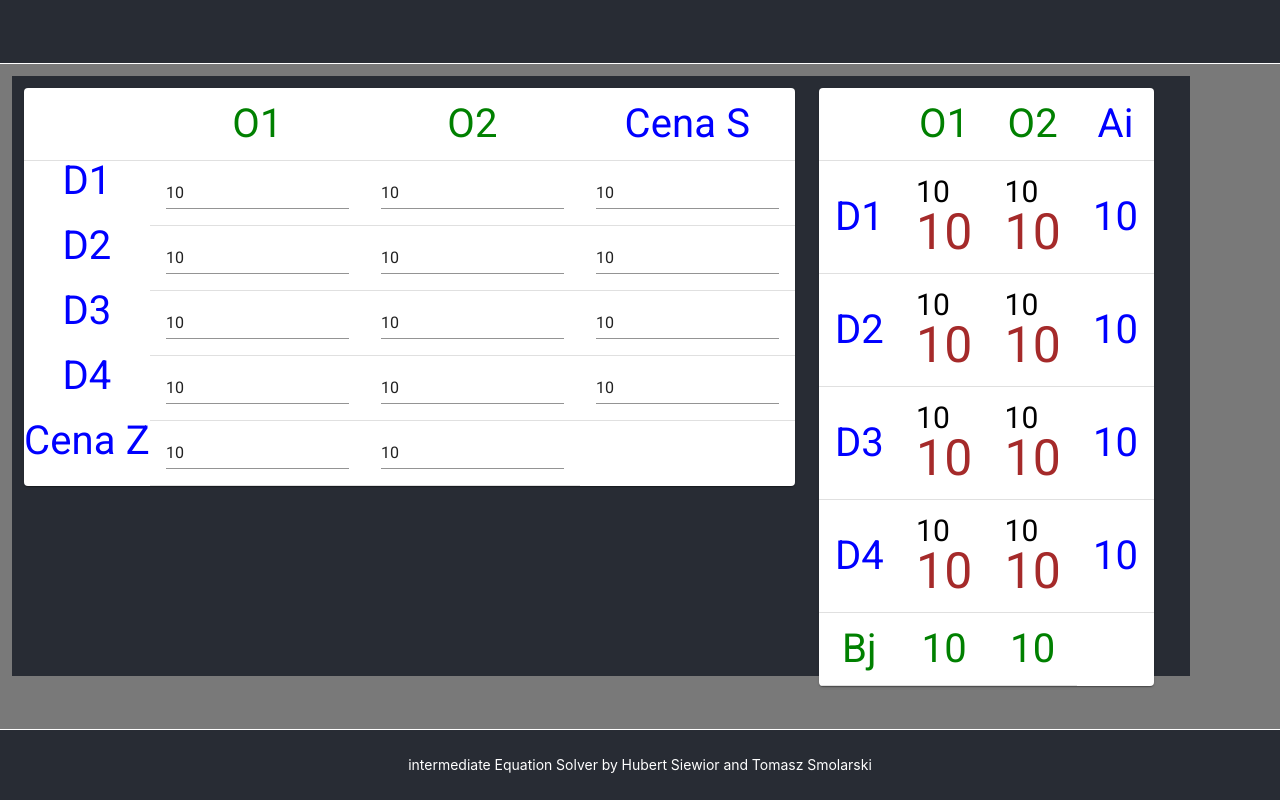
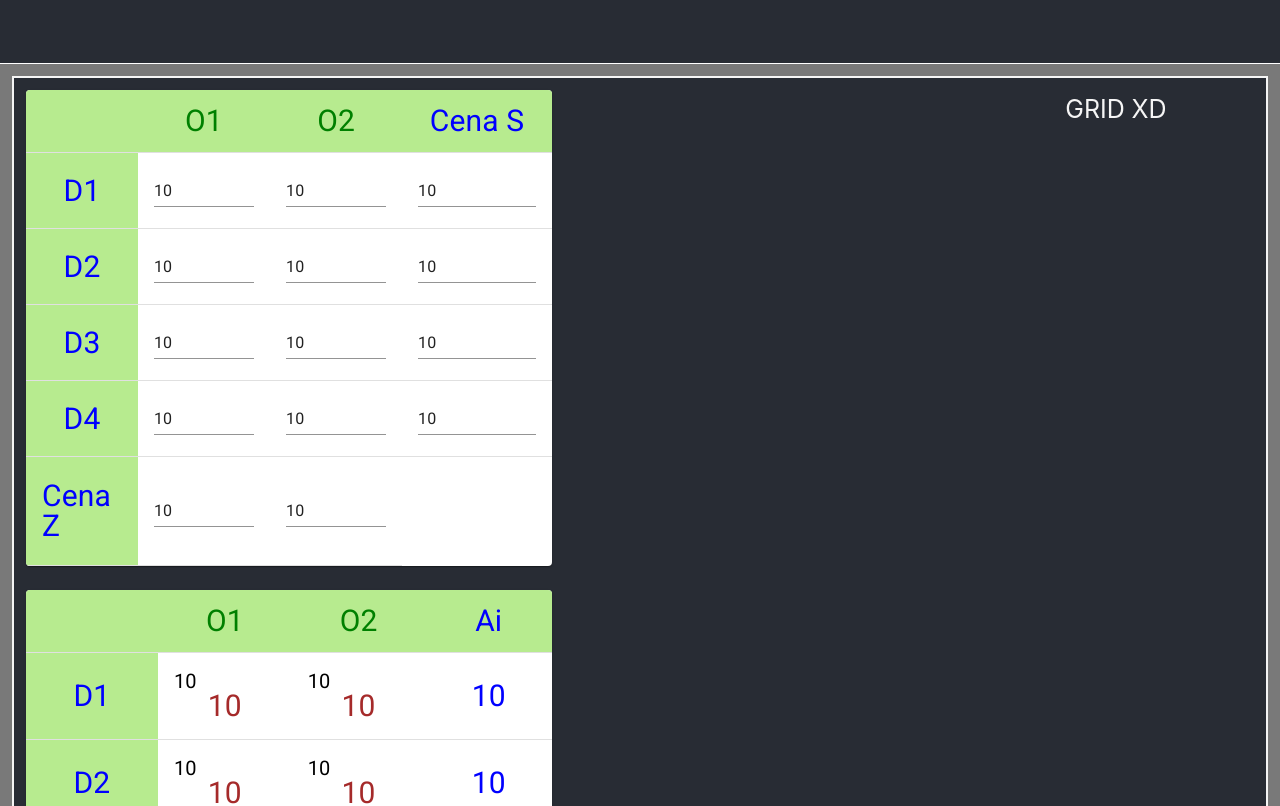
Before and after one commit to TomaszSmolarski/IntermediateEquation, a React (Create React App) app: page / in a window 1280 px wide. Shown: the top 806 px of the page. Built offline with nearby package versions, Linux system fonts and the light colour scheme.

Commit message:
fixed some visual problems

```diff
--- a/src/App.js
+++ b/src/App.js
@@ -10,7 +10,6 @@ function App() {
     <div className="App">
         <Router history={history}>
             <Routing/>
-
         </Router>
     </div>
   );
--- a/src/components/Home.js
+++ b/src/components/Home.js
@@ -44,26 +44,23 @@ export const Home = () => {
         }
     ])
 
-    const InputOnChange = e =>{
-        const {id, value, name} = e.target;
-        const newData = data;
-        newData[id][name]=parseFloat(value);
-        setData(newData);
-    };
-
     return (
         <View >
-            <Grid container spacing={3}>
-                <Grid className={"mygrid"} item xl={5} >
+            <Grid container spacing={3} className="mygrid" >
+                <Grid className="grid-elem" item l={12} xl={5}>
+
                     <InputTable/>
                 </Grid>
+                <Grid  className="grid-elem-center calc-text"  item l={12} xl={2}>
 
-                <Grid className={"mygrid"} item xl={5}>
+                        <p>GRID XD</p>
+
+
+                </Grid>
+                <Grid className="grid-elem" item l={12} xl={5}>
                     <OutPutTable/>
                 </Grid>
-                <Grid  className={"mygrid"} item xl={2}>
 
-                </Grid>
             </Grid>
         </View>
 
--- a/src/components/InputTable.js
+++ b/src/components/InputTable.js
@@ -36,7 +36,9 @@ export const InputTable = () => {
                 </TableHead>
                 <TableBody className={"body"}>
                     <TableRow>
-                        <InputLabel htmlFor="component"><span className={"alfa"}>D1</span></InputLabel>
+                        <TableCell>
+                            <InputLabel htmlFor="component"><span className={"alfa"}>D1</span></InputLabel>
+                        </TableCell>
                         <TableCell>
                              <TextField  type="number" defaultValue="10" />
                         </TableCell>
@@ -50,7 +52,9 @@ export const InputTable = () => {
                     </TableRow>
 
                     <TableRow>
-                        <InputLabel htmlFor="component"><span className={"alfa"}>D2</span></InputLabel>
+                        <TableCell>
+                            <InputLabel htmlFor="component"><span className={"alfa"}>D2</span></InputLabel>
+                        </TableCell>
                         <TableCell>
                             <TextField   type="number" defaultValue="10"  />
                         </TableCell>
@@ -63,7 +67,10 @@ export const InputTable = () => {
                     </TableRow>
 
                     <TableRow>
-                        <InputLabel htmlFor="component"><span className={"alfa"}>D3</span></InputLabel>
+
+                        <TableCell>
+                            <InputLabel htmlFor="component"><span className={"alfa"}>D3</span></InputLabel>
+                        </TableCell>
                         <TableCell>
                             <TextField  type="number"  defaultValue="10" />
                         </TableCell>
@@ -76,7 +83,10 @@ export const InputTable = () => {
                     </TableRow>
 
                     <TableRow>
-                        <InputLabel htmlFor="component"><span className={"alfa"}>D4</span></InputLabel>
+                        <TableCell>
+                            <InputLabel htmlFor="component"><span className={"alfa"}>D4</span></InputLabel>
+                        </TableCell>
+
                         <TableCell>
                             <TextField  type="number" defaultValue="10" />
                         </TableCell>
@@ -89,7 +99,10 @@ export const InputTable = () => {
                     </TableRow>
 
                     <TableRow>
-                        <InputLabel htmlFor="component"><span className={"alfa"}>Cena Z</span></InputLabel>
+                        <TableCell>
+                            <InputLabel htmlFor="component"><span className={"alfa"}>Cena Z</span></InputLabel>
+                        </TableCell>
+
                         <TableCell>
                             <TextField  type="number" defaultValue="10"  />
                         </TableCell>
--- a/src/components/OutputTable.js
+++ b/src/components/OutputTable.js
@@ -7,7 +7,6 @@ import TableHead from '@material-ui/core/TableHead';
 import TableRow from '@material-ui/core/TableRow';
 import Paper from '@material-ui/core/Paper';
 import InputLabel from "@material-ui/core/InputLabel";
-
 
 
 
--- a/src/components/styles.css
+++ b/src/components/styles.css
@@ -4,25 +4,10 @@
     box-sizing: border-box;
 }
 :root{
-    --container-width: 500px;
+    --container-width: 550px;
     --container-height: 500px;
 }
-.container{
-    padding: 0;
-    background-color: white;
-    display: flex;
-    justify-content: center;
-    width: var(--container-width);
-    height: var(--container-height);
-    border: 2px solid black;
-}
-.box{
 
-    background-color: chocolate;
-    height: 100%;
-    width: 100%;
-
-}
 
 
 .b2{
@@ -39,7 +24,7 @@
 
 .span1{
     display: flex;
-    font-size: 30px;
+    font-size: 20px;
     justify-content: left;
     color: black;
 
@@ -48,7 +33,7 @@
 .span2{
     display: flex;
     justify-content: center;
-    font-size: 50px;
+    font-size: 30px;
     color: brown;
 }
 
@@ -59,23 +44,49 @@
     transform: translate(-50%, -50%) rotateZ(-90deg);
 
 }
+
+tr th, tr td:first-of-type{
+    background-color: #b7eb8f !important;
+}
+
 .mygrid{
-    height: 600px;
+    padding: 0;
     background-color: #282c34;
+    display: flex;
+    justify-content: space-between;
+    border: 2px solid whitesmoke;
+}
+.grid-elem-center{
+    display: flex;
+    justify-content: center;
+    width: 300px;
+    height: var(--container-height);
+}
+.grid-elem{
+    display: flex;
+    justify-content: center;
+    width: var(--container-width);
+    height: var(--container-height);
 }
 .alfa{
     display: flex;
     justify-content: center;
     color: blue;
-    font-size: 40px;
+    font-size: 30px;
 }
-.beta{
+.beta {
     display: flex;
     justify-content: center;
-    font-size: 40px;
+    font-size: 30px;
     color: green;
 }
-.body TableRow TableCell InputLabel{
-    display: flex;
-    height: 100px;
+table{
+    height: 476px;
 }
+
+.calc-text{
+    text-align: left;
+    font-size: 25px;
+    color: whitesmoke;
+    word-wrap: anywhere;
+}
```
